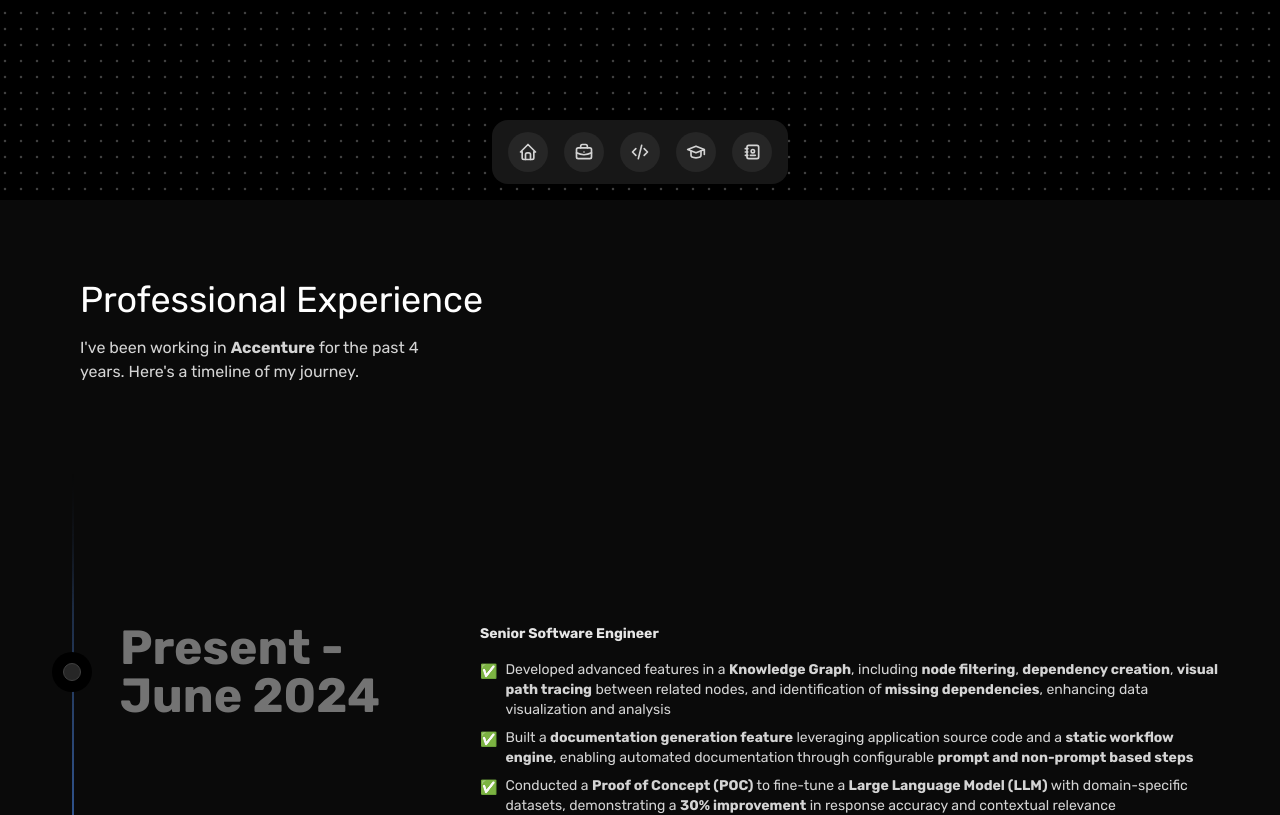
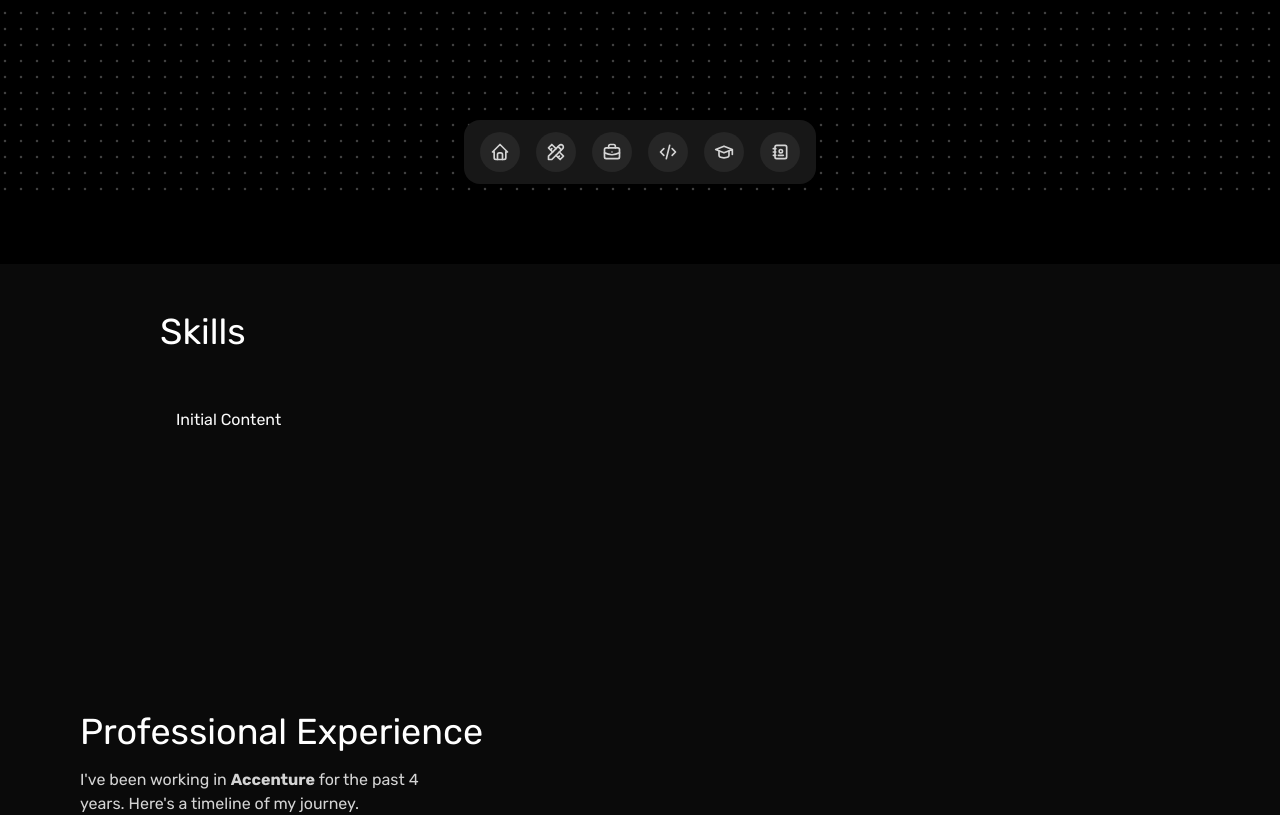
Before and after one commit to harimee1504/portfolio, a Next.js app: page / in a window 1280 px wide. Shown: the part 600-1415 px from the top of the page. Built offline with nearby package versions, Linux system fonts and the light colour scheme.

Commit message:
skills page added

```diff
--- a/app/_components/navbar.tsx
+++ b/app/_components/navbar.tsx
@@ -1,4 +1,4 @@
-import { IconHome, IconBriefcase, IconCode, IconSchool, IconAddressBook } from "@tabler/icons-react";
+import { IconHome, IconBriefcase, IconCode, IconSchool, IconAddressBook, IconTools } from "@tabler/icons-react";
 
 export const links = [
   {
@@ -8,7 +8,13 @@ export const links = [
     ),
     href: "#home",
   },
-
+  {
+    title: "Skills",
+    icon: (
+      <IconTools className="h-full w-full text-neutral-500 dark:text-neutral-300" />
+    ),
+    href: "#skills",
+  },
   {
     title: "Experience",
     icon: (
--- /dev/null
+++ b/app/_components/skills.tsx
@@ -0,0 +1,38 @@
+import Image from "next/image";
+import { motion } from "framer-motion";
+
+const Skills = () => {
+    return (
+        <motion.div
+            id="skills"
+            initial={{ opacity: 0 }}
+            whileInView={{ opacity: 1 }}
+            viewport={{ once: true }}
+            transition={{ duration: 0.5 }}
+            className="flex h-full w-full flex-col items-center gap-y-8 mt-16 bg-neutral-950"
+        >
+            <div className="flex h-[40vh] flex-col mt-12 w-[75%]">
+                <motion.h2
+                    initial={{ x: -20, opacity: 0 }}
+                    whileInView={{ x: 0, opacity: 1 }}
+                    viewport={{ once: true }}
+                    transition={{ duration: 0.5 }}
+                    className="text-lg md:text-4xl mb-4 text-black dark:text-white max-w-4xl"
+                >
+                    Skills
+                </motion.h2>
+                <motion.div
+                    initial={{ y: 20, opacity: 0 }}
+                    whileInView={{ y: 0, opacity: 1 }}
+                    viewport={{ once: true }}
+                    transition={{ duration: 0.5, delay: 0.2 }}
+                    className="flex gap-y-4 mt-6 p-4 gap-x-4"
+                >
+                  Initial Content
+                </motion.div>
+            </div>
+        </motion.div>
+    )
+}
+
+export default Skills;
--- a/app/page.tsx
+++ b/app/page.tsx
@@ -7,6 +7,7 @@ import ProjectSection from "./_components/project-section";
 import Experience from "./_components/experience";
 import Education from "./_components/education";
 import ContactSection from "./_components/contact-section";
+import Skills from "./_components/skills";
 
 // Custom hook for hash-based navigation
 const useHashNavigation = () => {
@@ -66,6 +67,7 @@ export function Home() {
       <div className="flex flex-col items-center justify-center h-screen w-full">
       <HeroSection />
       </div>
+      <Skills />
       <Experience />
       <ProjectSection />
       <Education />
```
